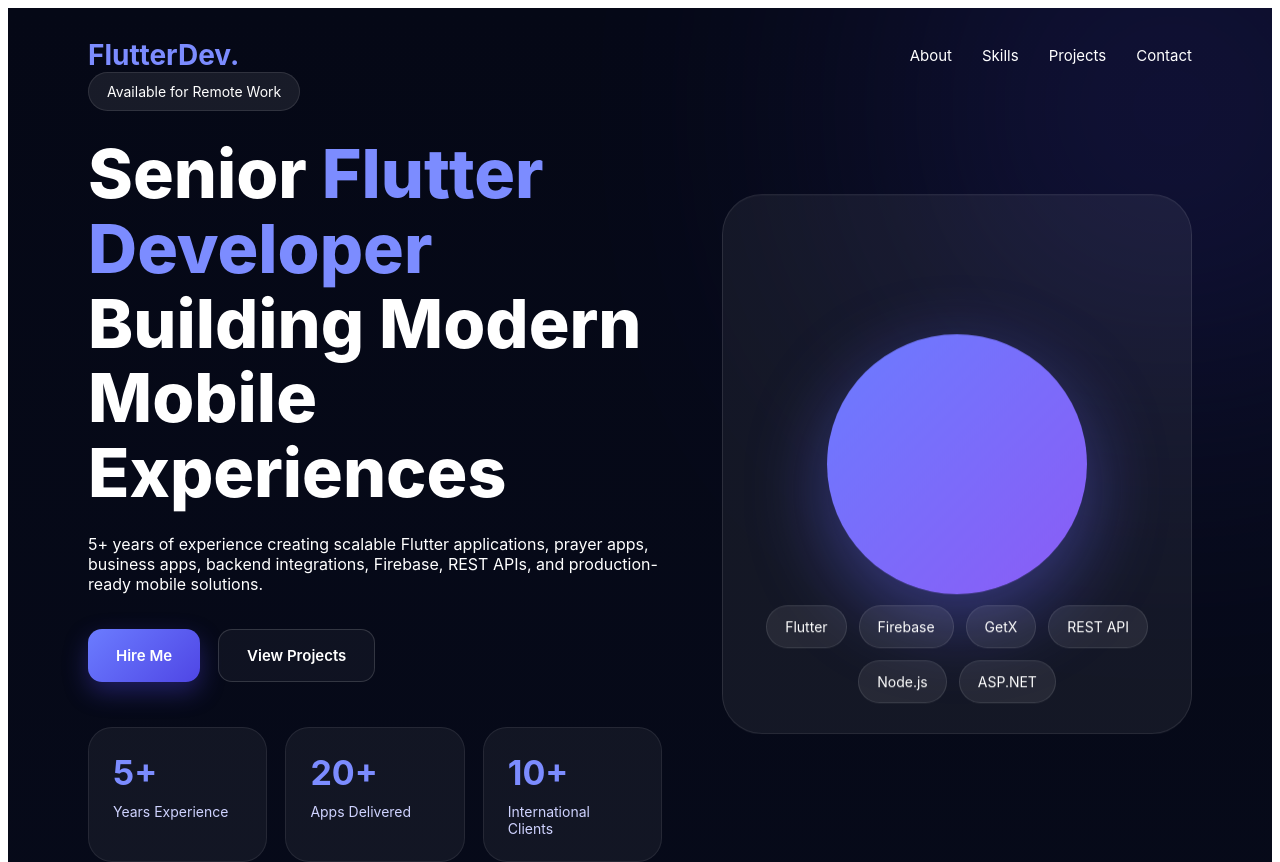
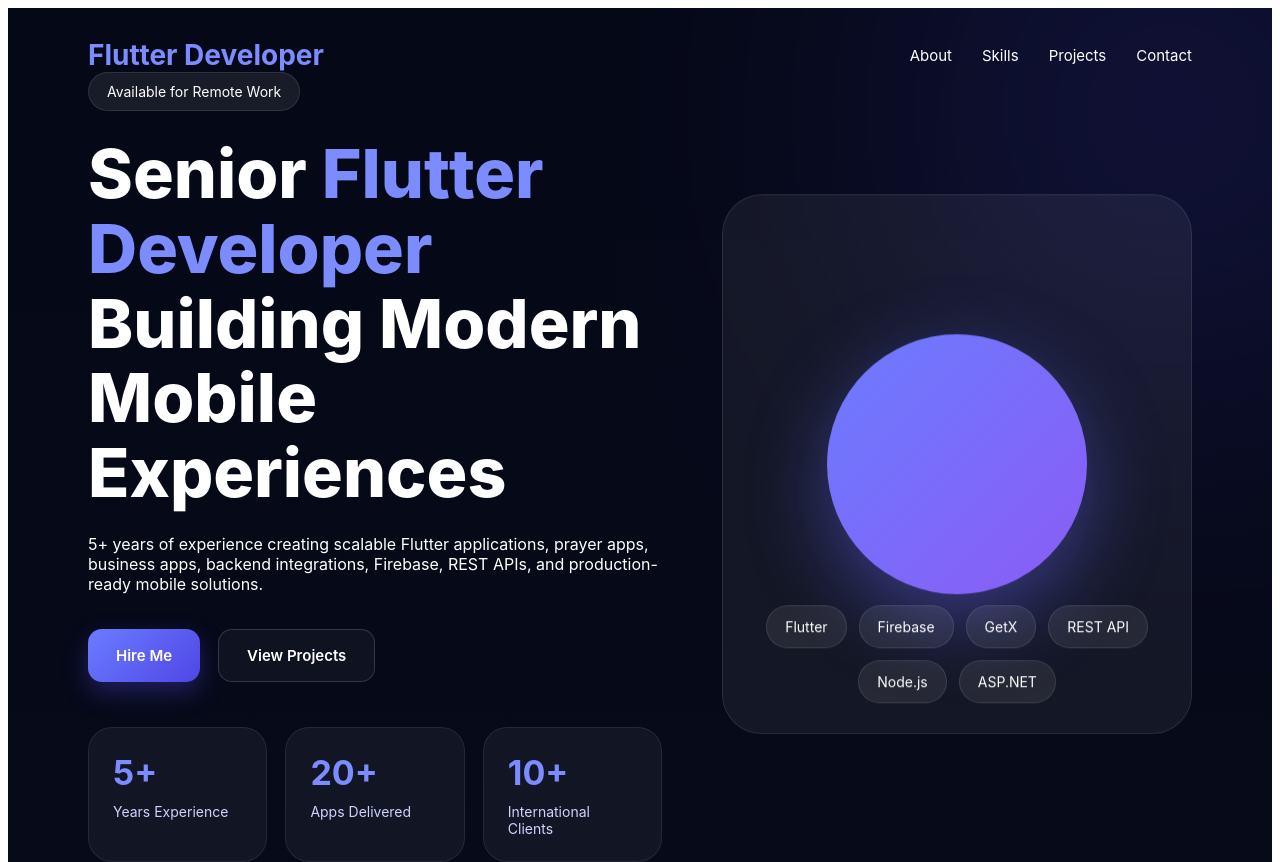
Before and after one commit to Khaaaaaaaaaaaan/Ibrahim_dev, an Angular app: page / in a window 1280 px wide. Shown: the top 862 px of the page. Built offline with nearby package versions, Linux system fonts and the light colour scheme.

Commit message:
change header title

```diff
--- a/src/app/app.ts
+++ b/src/app/app.ts
@@ -12,7 +12,7 @@
         <div class="overlay"></div>
 
         <nav class="navbar">
-          <div class="logo">FlutterDev.</div>
+          <div class="logo">Flutter Developer</div>
 
           <div class="nav-links">
             <a href="#about">About</a>
```
